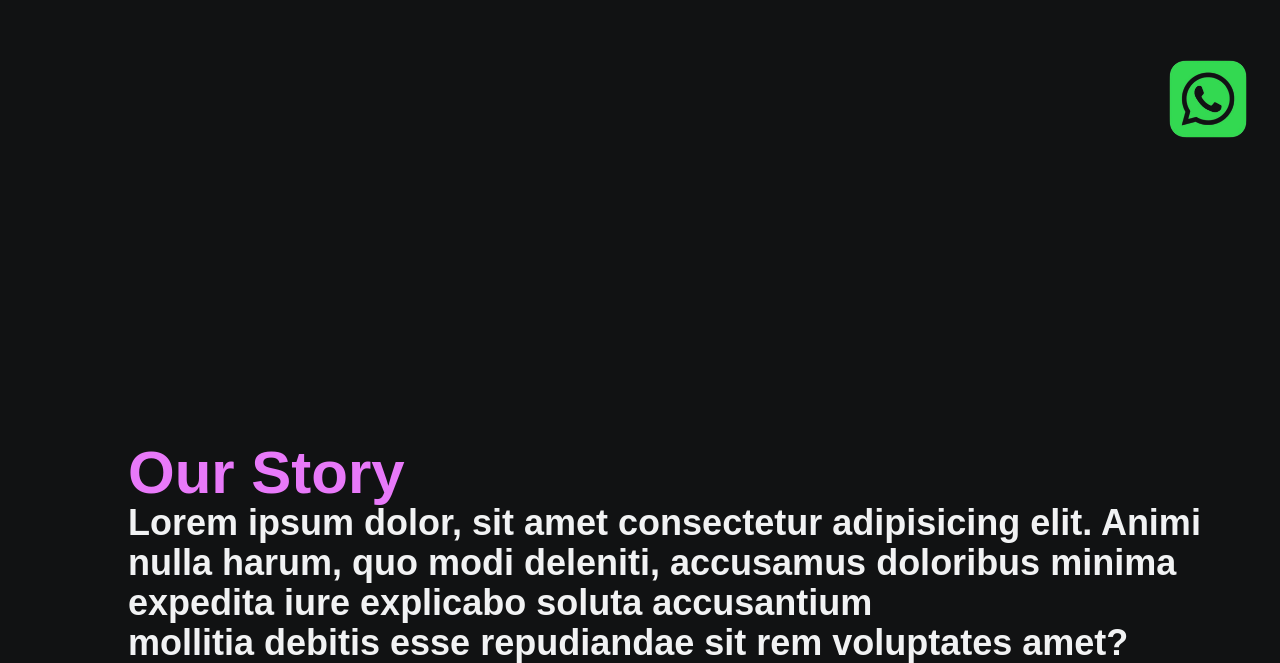
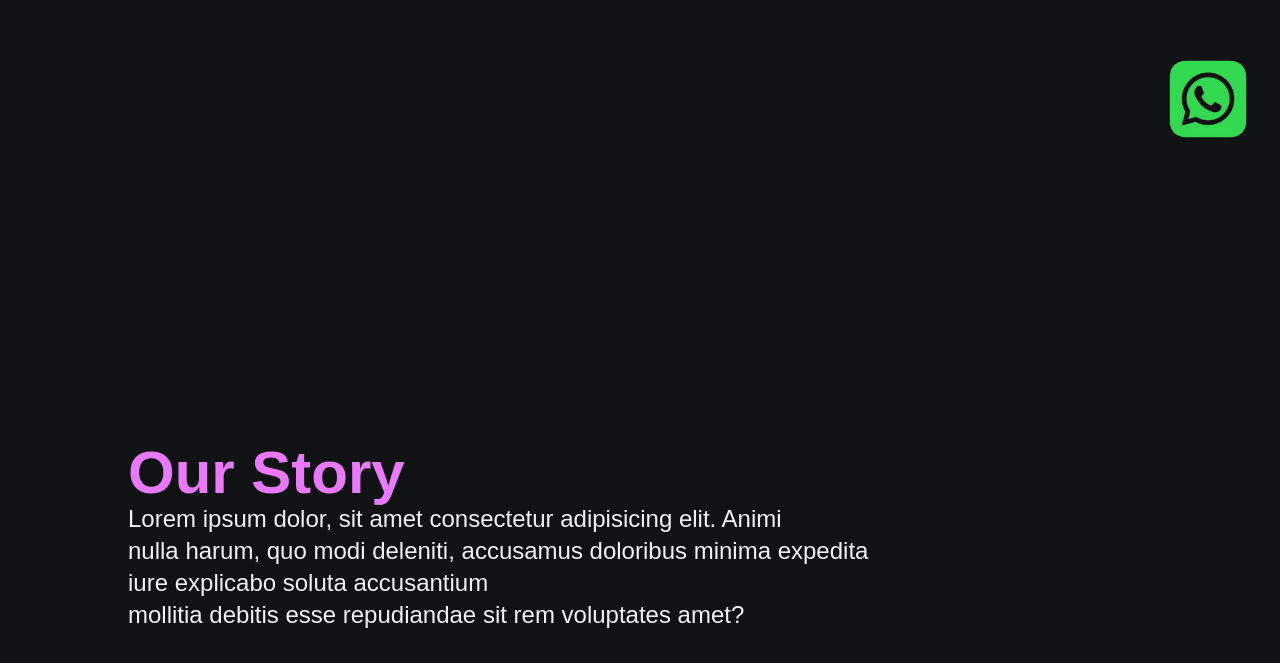
Before and after one commit to edu4rdolinux/Missao, a Next.js app: page / in a window 1280 px wide. Shown: the part 629-1292 px from the top of the page. After the commit the page ends 1260 px from the top, so only its background shows below. Built offline with nearby package versions, Linux system fonts and the light colour scheme.

Commit message:
Remove Bold

```diff
--- a/app/components/story.tsx
+++ b/app/components/story.tsx
@@ -1,5 +1,5 @@
 const Story = () => {
-    return <h1 className="font-bold text-4xl">Lorem ipsum dolor, sit amet consectetur adipisicing elit. Animi<br/> nulla harum, quo modi deleniti, accusamus doloribus minima expedita iure explicabo soluta accusantium<br/> mollitia debitis esse repudiandae sit rem voluptates amet?</h1>
+    return <h1 className="text-2xl">Lorem ipsum dolor, sit amet consectetur adipisicing elit. Animi<br/> nulla harum, quo modi deleniti, accusamus doloribus minima expedita<br/> iure explicabo soluta accusantium<br/> mollitia debitis esse repudiandae sit rem voluptates amet?</h1>
 }
 
 export default Story
```
